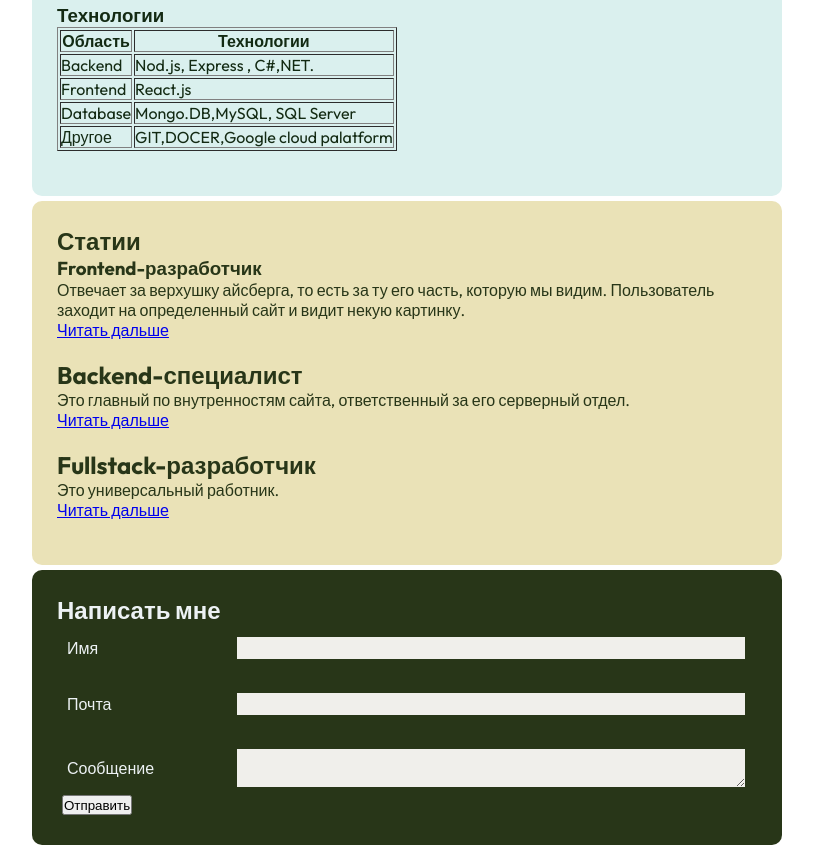
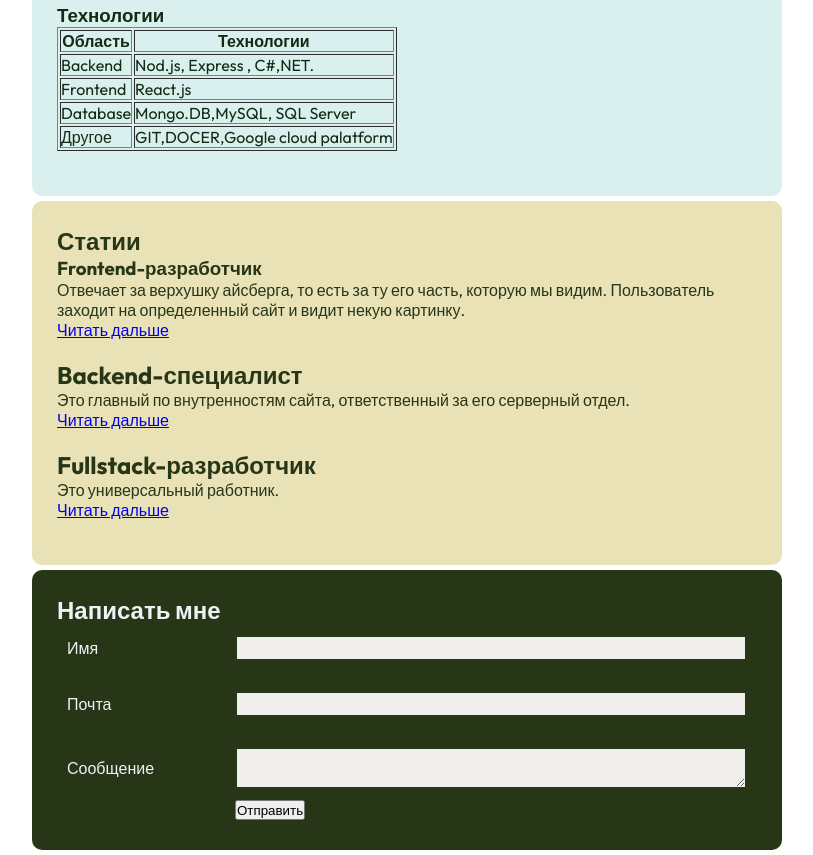
Before and after one commit to daizharyk/start, a plain HTML site: page index.html in a window 1280 px wide. Shown: the part 639-1494 px from the top of the page, without its empty margins (233-1046 px from the left). Drawn offline with Linux system fonts and the light colour scheme.

Commit message:
Изменил расположние кнопки "Отправить " правильно ли так делать ?

```diff
--- a/index.html
+++ b/index.html
@@ -105,7 +105,7 @@
           <br />
           <textarea name="message" id="message"></textarea>
         </div>
-        <div>
+        <div class="flex-submit">
           <button type="submit">Отправить</button>
         </div>
       </form>
--- a/style.css
+++ b/style.css
@@ -80,3 +80,8 @@ body {
   flex: 1;
   align-self: center;
 }
+
+.flex-submit {
+  margin-left: 173px;
+  margin-top: 5px;
+}
```
